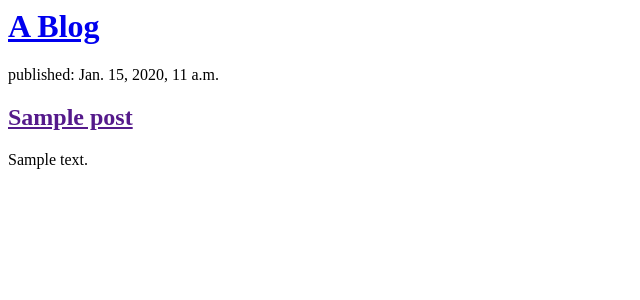
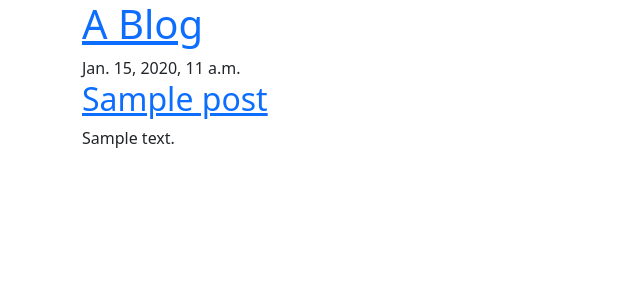
Before and after one commit to Moonrise55/testblog, a Django app: page / in a window 1280 px wide. Shown: the top 300 px of the page, without its empty margins (0-640 px from the left). Run offline with Django 4.2, Linux system fonts and the light colour scheme; tables that the repository leaves empty hold one stand-in row (values such as "Sample post").

Commit message:
make post links

```diff
--- /dev/null
+++ b/blog/templates/blog/base.html
@@ -0,0 +1,26 @@
+{% load static %}
+<!DOCTYPE html>
+<html>
+    <head>
+        <title>A blog</title>
+        <link rel="stylesheet" href="https://cdn.jsdelivr.net/npm/bootstrap@5.1.3/dist/css/bootstrap.min.css" integrity="sha384-1BmE4kWBq78iYhFldvKuhfTAU6auU8tT94WrHftjDbrCEXSU1oBoqyl2QvZ6jIW3" crossorigin="anonymous">
+        <link rel="stylesheet" href="{% static 'css/blog.css' %}">
+    </head>
+
+    <body>
+        <header class="page-header">
+            <div class="container">
+                <h1><a href="/">A Blog</a></h1>
+            </div>
+        </header>
+        <!-- <hr> -->
+        <main class="container">
+            <div class="row">
+                <div class="col">
+                    {% block content %}
+                    {% endblock %}
+                </div>
+            </div>
+        </main>
+    </body>
+</html>
--- a/blog/templates/blog/post_list.html
+++ b/blog/templates/blog/post_list.html
@@ -1,11 +1,13 @@
-<header>
-    <h1><a href="/">A Blog</a></h1>
-</header>
+{% extends 'blog/base.html' %}
 
-{% for post in posts %}
-    <article>
-        <time>published: {{ post.published_date }}</time>
-        <h2><a href="">{{ post.title }}</a></h2>
-        <p>{{ post.text|linebreaksbr }}</p>
-    </article>
-{% endfor %}
+{% block content %}
+    {% for post in posts %}
+        <article class="post">
+            <time class="date">
+                {{ post.published_date }}
+            </time>
+            <h2><a href="{% url 'post_detail' pk=post.pk %}">{{ post.title }}</a></h2>
+            <p>{{ post.text|linebreaksbr }}</p>
+        </article>
+    {% endfor %}
+{% endblock %}
```
Also changed, not shown: blog/templates/blog/post_detail.html (added, +13 -0 lines).
